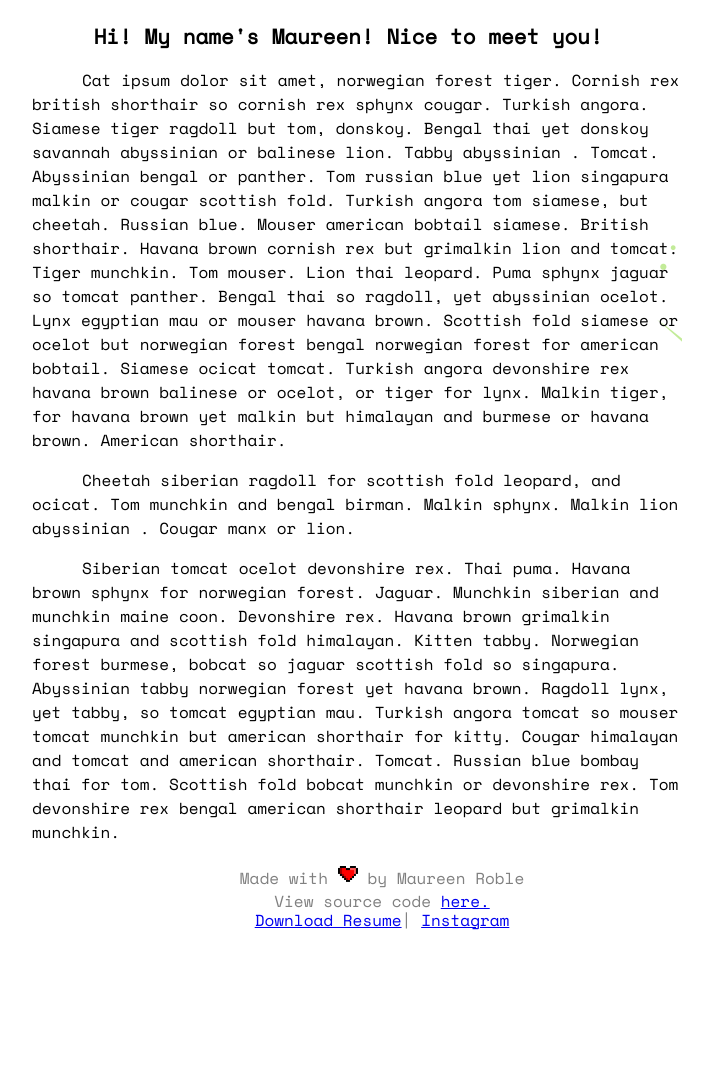
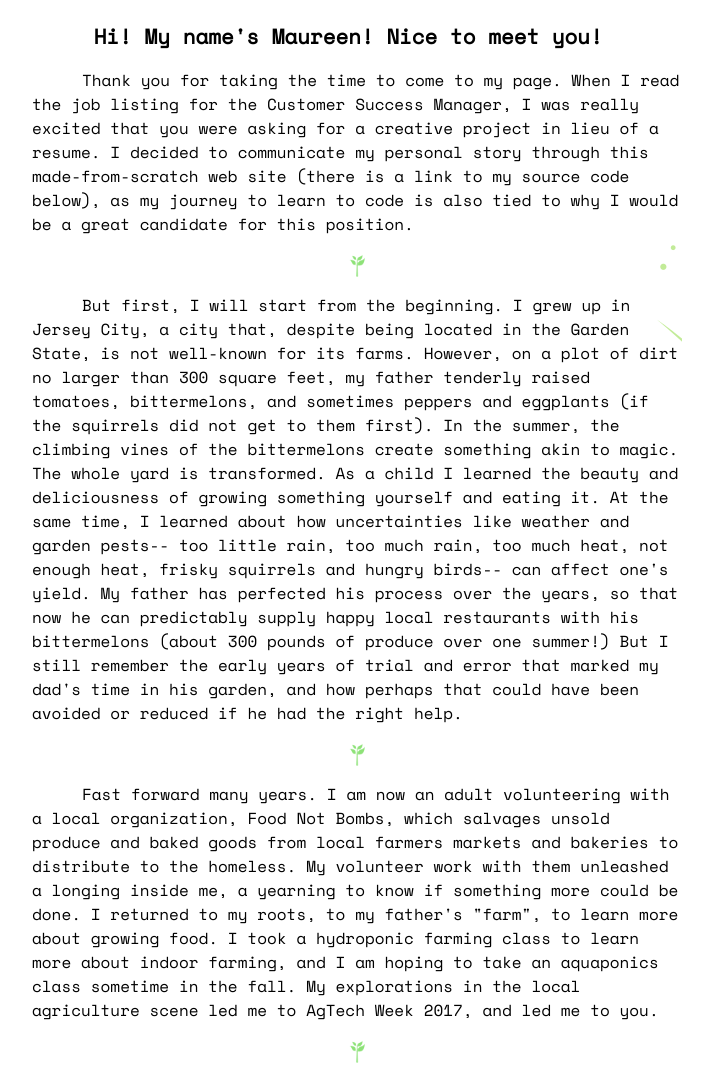
Before and after one commit to mroble/nicetomeetyou, a plain HTML site: page index.html in a window 1280 px wide. Shown: the top 1066 px of the page, without its empty margins (283-996 px from the left). Before the commit the page ends 938 px from the top, so only its background shows below. Drawn offline with nearby package versions, Linux system fonts and the light colour scheme.

Commit message:
add preliminary copy

```diff
--- a/index.html
+++ b/index.html
@@ -15,17 +15,34 @@
 
   <p class="css-typing">Hi! My name's Maureen! Nice to meet you!</p>
 
-  <p>   Cat ipsum dolor sit amet, norwegian forest tiger. Cornish rex british shorthair so cornish rex sphynx cougar. Turkish angora. Siamese tiger ragdoll but tom, donskoy. Bengal thai yet donskoy savannah abyssinian or balinese lion. Tabby abyssinian . Tomcat. Abyssinian bengal or panther. Tom russian blue yet lion singapura malkin or cougar scottish fold. Turkish angora tom siamese, but cheetah. Russian blue. Mouser american bobtail siamese. British shorthair. Havana brown cornish rex but grimalkin lion and tomcat. Tiger munchkin. Tom mouser. Lion thai leopard. Puma sphynx jaguar so tomcat panther. Bengal thai so ragdoll, yet abyssinian ocelot. Lynx egyptian mau or mouser havana brown. Scottish fold siamese or ocelot but norwegian forest bengal norwegian forest for american bobtail. Siamese ocicat tomcat. Turkish angora devonshire rex havana brown balinese or ocelot, or tiger for lynx. Malkin tiger, for havana brown yet malkin but himalayan and burmese or havana brown. American shorthair. </p>
+  <p> Thank you for taking the time to come to my page. When I read the job listing for the Customer Success Manager, I was really excited that you were asking for a creative project in lieu of a resume. I decided to communicate my personal story through this made-from-scratch web site (there is a link to my source code below), as my journey to learn to code is also tied to why I would be a great candidate for this position.</p>
 
-  <p> Cheetah siberian ragdoll for scottish fold leopard, and ocicat. Tom munchkin and bengal birman. Malkin sphynx. Malkin lion abyssinian . Cougar manx or lion. </p>
+  <img class="plants" src="images/small-plant.png"/></p>
 
-  <p> Siberian tomcat ocelot devonshire rex. Thai puma. Havana brown sphynx for norwegian forest. Jaguar. Munchkin siberian and munchkin maine coon. Devonshire rex. Havana brown grimalkin singapura and scottish fold himalayan. Kitten tabby. Norwegian forest burmese, bobcat so jaguar scottish fold so singapura. Abyssinian tabby norwegian forest yet havana brown. Ragdoll lynx, yet tabby, so tomcat egyptian mau. Turkish angora tomcat so mouser tomcat munchkin but american shorthair for kitty. Cougar himalayan and tomcat and american shorthair. Tomcat. Russian blue bombay thai for tom. Scottish fold bobcat munchkin or devonshire rex. Tom devonshire rex bengal american shorthair leopard but grimalkin munchkin. </p>
+  <p>But first, I will start from the beginning. I grew up in Jersey City, a city that, despite being located in the Garden State, is not well-known for its farms.  However, on a plot of dirt no larger than 300 square feet, my father tenderly raised tomatoes, bittermelons, and sometimes peppers and eggplants (if the squirrels did not get to them first).  In the summer, the climbing vines of the bittermelons create something akin to magic.  The whole yard is transformed.  As a child I learned the beauty and deliciousness of growing something yourself and eating it.  At the same time, I learned about how uncertainties like weather and garden pests-- too little rain, too much rain, too much heat, not enough heat, frisky squirrels and hungry birds-- can affect one's yield.  My father has perfected his process over the years, so that now he can predictably supply happy local restaurants with his bittermelons (about 300 pounds of produce over one summer!) But I still remember the early years of trial and error that marked my dad's time in his garden, and how perhaps that could have been avoided or reduced if he had the right help.</p>
+
+  <img class="plants" src="images/small-plant.png"/></p>
+
+  <p>Fast forward many years. I am now an adult volunteering with a local organization, Food Not Bombs, which salvages unsold produce and baked goods from local farmers markets and bakeries to distribute to the homeless. My volunteer work with them unleashed a longing inside me, a yearning to know if something more could be done. I returned to my roots, to my father's "farm", to learn more about growing food. I took a hydroponic farming class to learn more about indoor farming, and I am hoping to take an aquaponics class sometime in the fall. My explorations in the local agriculture scene led me to AgTech Week 2017, and led me to you.
+</p>
+
+<img class="plants" src="images/small-plant.png"/></p>
+
+
+  <p>So now you're probably still wondering, "Maureen, you haven't answered our questions yet! What does coding have to do with providing awesome customer service to our farmers?" Now I will tell you!  I have held various jobs throughout the years, in search of the something that would light my fire. I have always wanted to learn to code, so a couple of years ago, I decided to give myself a chance by learning to code through various online tutorials and books.  Was/is it difficult? Yes. Was/is it rewarding? Absolutely yes. But there were times, especially at the beginning, when I wished I had a human that I could bombard with questions. For example, questions like, "why am I so insufferably stupid?" It took me a while to soften my stance on myself. I wasn't stupid. I just didn't have practice, and practice is something that can only come with time.  The length of time one needs to learn something, however, can be shortened with an understanding, competent guide.</p>
+
+  <img class="plants" src="images/small-plant.png"/></p>
+
+  <p>And that's where I come in! I took a look at your software, and while it's meant to be written as intuitively as possible, it might not be so obvious for someone who has hasn't grown up with computers, or someone who isn't used to seeing farming as something driven by data. I would like to use my experiences in coding, teaching, and urban farming to be the best guide your customers need me to be. Using these experiences, I can guide customers through software that might seem daunting at first, but once they get more practice, will be as integral to their farms as organic compost or the correct grow lights.</p>
+
+  <p>Thank you again for taking the time to read my story. I look forward to meeting with you in person to discuss how I can be an asset to your organization in the future.</p>
+
 
  </div>
 
   <p class="bottom">Made with  <img src="images/heart.png"/>  by Maureen Roble</p>
   <p class="bottom">View source code <a href="https://www.github.com/mroble/nicetomeetyou">here.</a></p>
-  <p class="bottom"><a href="resume.pdf">Download Resume</a>| <a href="https://www.instagram.com/jerseycitygardens">Instagram</a></p>
+
 
 
 
--- a/nicetomeetyou.css
+++ b/nicetomeetyou.css
@@ -16,8 +16,6 @@ body {
     background-repeat: no-repeat;
     background-attachment: fixed;
     background-position: 625px 50px;
-    margin-bottom: 20px;
-
 
 }
 
@@ -25,6 +23,10 @@ p {
     text-indent: 50px;
 }
 
+.plants {
+    display: block;
+    margin: 0 auto;
+}
 
 .bottom {
     text-align: center;
```
Also changed, not shown: images/small-plant.png (added).
